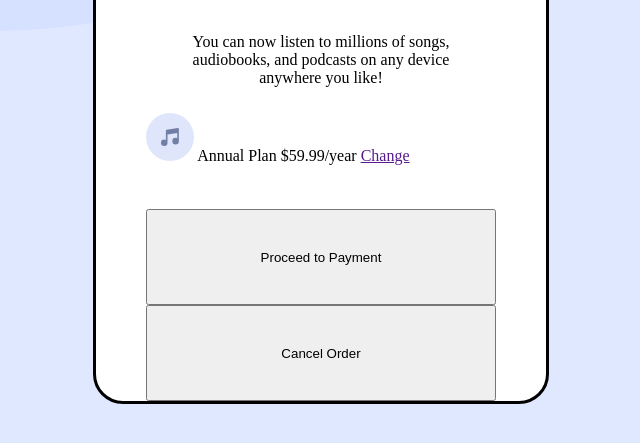
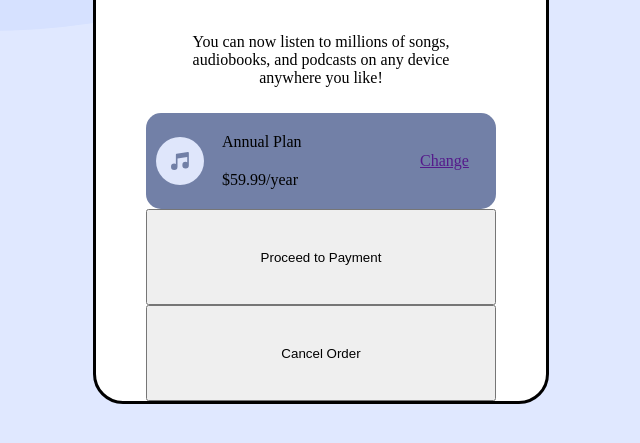
Before and after one commit to MatthewT95/order-summary-component-main, a plain HTML site: page index.html in a window 1280 px wide. Shown: the part 357-800 px from the top of the page, without its empty margins (319-959 px from the left). Drawn offline with Linux system fonts and the light colour scheme.

Commit message:
laid out content on each plan-card

```diff
--- a/style.css
+++ b/style.css
@@ -46,6 +46,35 @@ body {
 
 .plan-card{
     grid-area: plan-options;
+    display:grid;
+    padding: 10px;
+    grid-template-columns: 1fr 3fr 1fr;
+    grid-template-rows: 1fr 1fr;
+    grid-template-areas:
+    "Icon plan-name select-link"
+    "Icon plan-pricing select-link";
+    border-radius: 15px;
+    background-color: hsl(224, 23%, 55%);
+}
+
+.plan-card .plan-icon{
+    grid-area: Icon;
+    align-self: center;
+}
+
+.plan-card .plan-name{
+    grid-area: plan-name;
+    align-self: center;
+}
+
+.plan-card .plan-price{
+    grid-area: plan-pricing;
+    align-self: center;
+}
+
+.plan-card .plan-select{
+    grid-area: select-link;
+    align-self: center;
 }
 
 .payment-btn{
```
